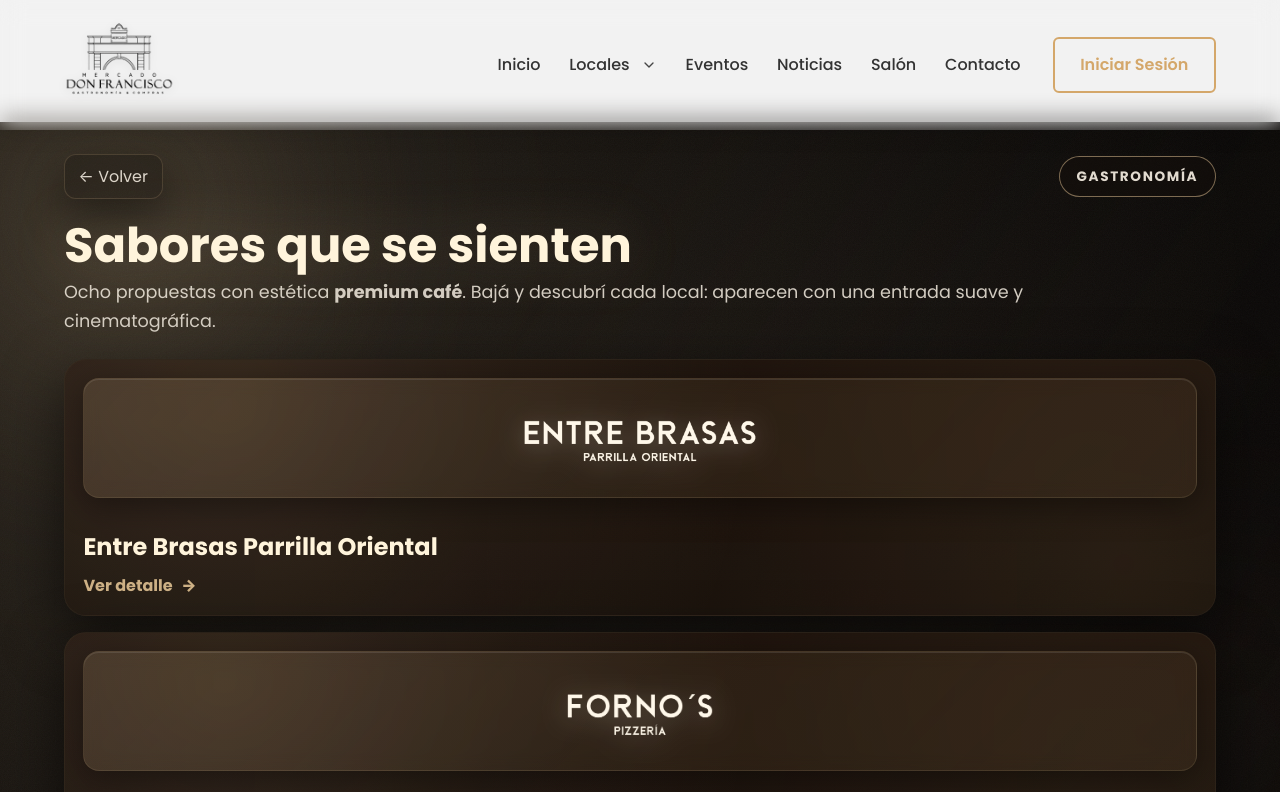
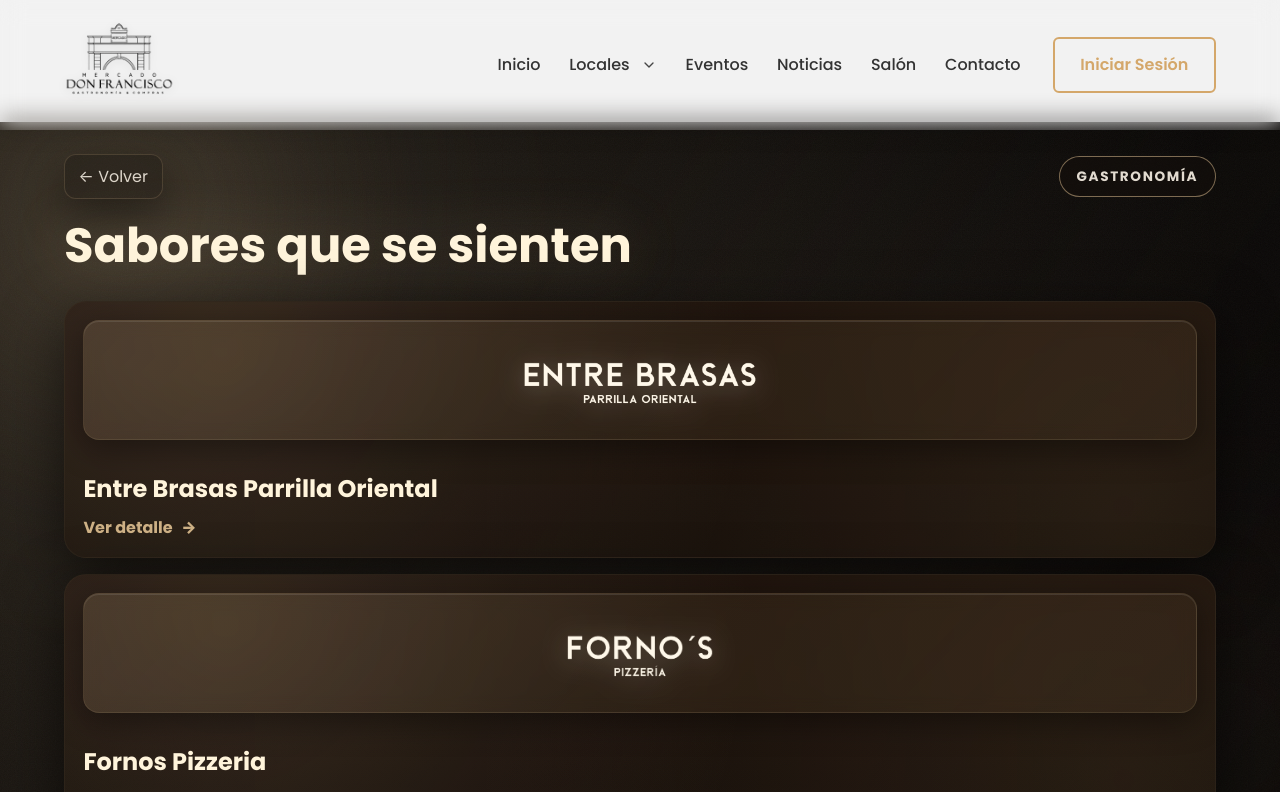
Before and after one commit to JuanNavarrete27/donfrancisco-frontend, an Angular app: page /locales/gastronomia in a window 1280 px wide. Shown: the top 792 px of the page. Built offline with nearby package versions, Linux system fonts and the light colour scheme.

Commit message:
Update gastronomia.page.html

```diff
--- a/src/app/pages/gastronomia/gastronomia.page.html
+++ b/src/app/pages/gastronomia/gastronomia.page.html
@@ -20,10 +20,6 @@
   <section class="hero" [style.transform]="'translate3d('+mx+'px,'+my+'px,0)'">
     <div class="hero__text">
       <h1 class="title">Sabores que se sienten</h1>
-      <p class="subtitle">
-        Ocho propuestas con estética <b>premium café</b>.
-        Bajá y descubrí cada local: aparecen con una entrada suave y cinematográfica.
-      </p>
     </div>
   </section>
 
```
